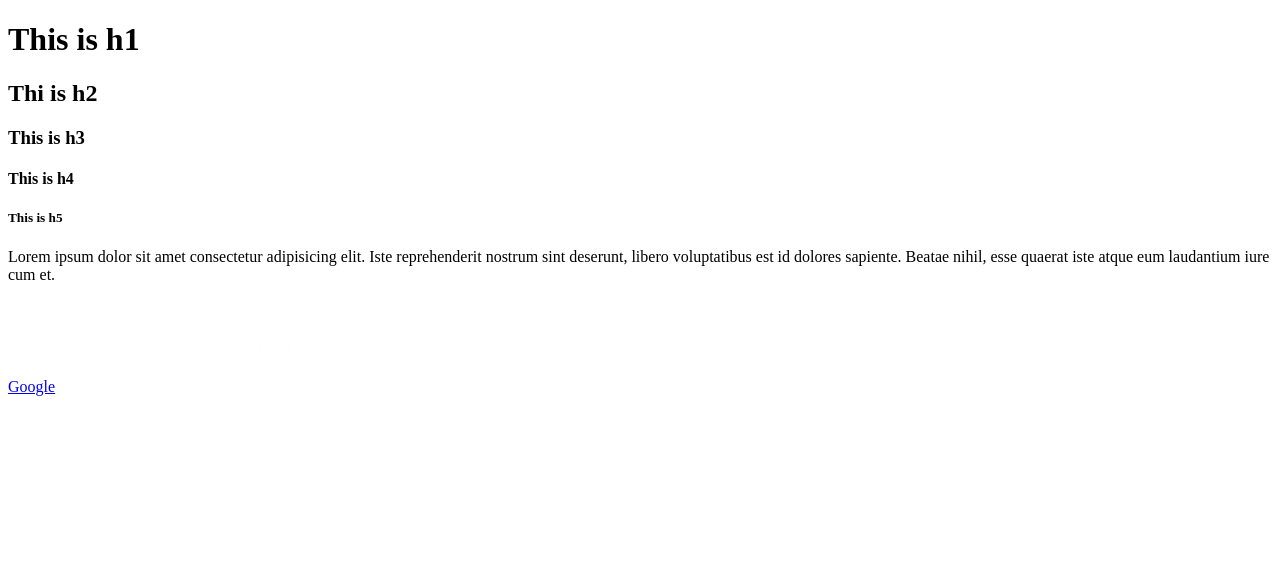
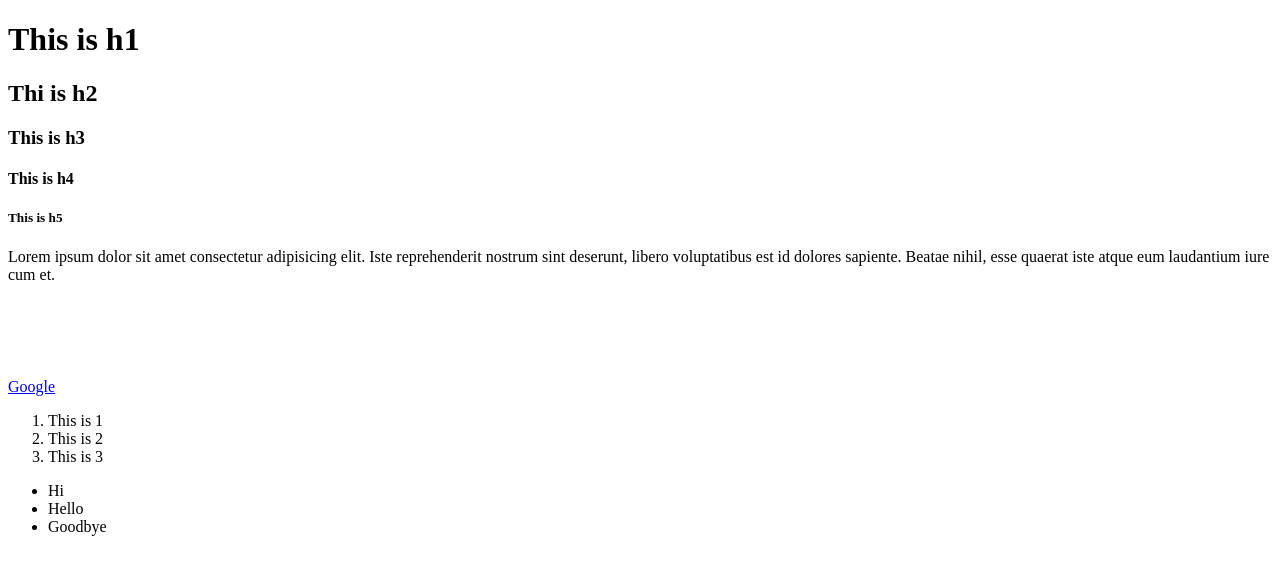
Before and after one commit to StevenAgang06/SSCGI_Agang_D02, a plain HTML site: page index.html in a window 1280 px wide. Drawn offline with Linux system fonts and the light colour scheme.

Commit message:
Adding List

```diff
--- a/index.html
+++ b/index.html
@@ -25,5 +25,21 @@
     <!--Image-->
     <img src="images/google.png" alt="Google"/>
     <!--End-->
+
+    <!--Ordered List-->
+   <ol>
+    <li>This is 1</li>
+    <li>This is 2</li>
+    <li>This is 3</li>
+   </ol>
+   <!--End-->
+
+   <!--Unordered List-->
+   <ul>
+        <li>Hi</li>
+        <li>Hello</li>
+        <li>Goodbye</li>
+   </ul>
+   <!--End-->
 </body>
 </html>
```
